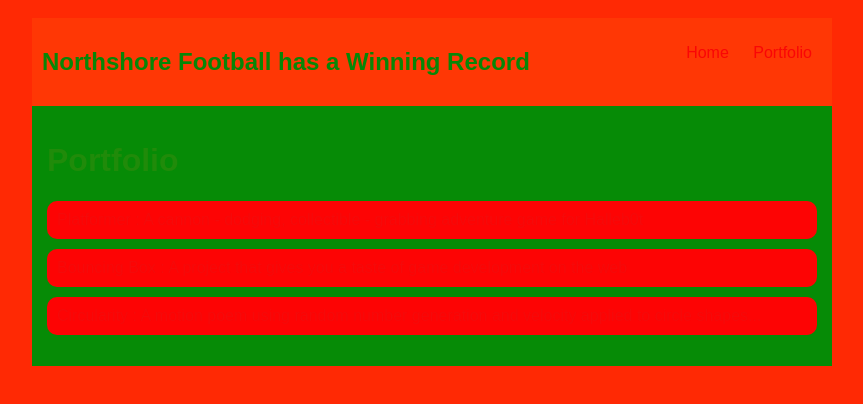
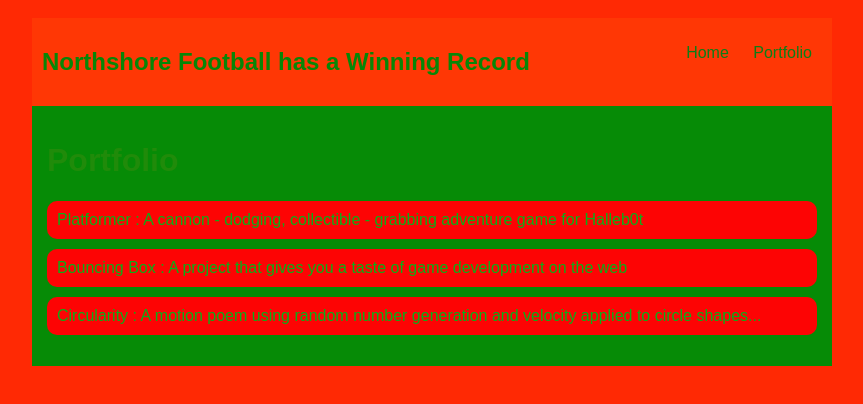
Before and after one commit to johnfayard/johnfayard.github.io, a plain HTML site: page portfolio.html in a window 1280 px wide. Shown: the whole page, without its empty margins (208-1071 px from the left). Drawn offline with Linux system fonts and the light colour scheme; animation ran at ten frames a second.

Commit message:
changed color once again

```diff
--- a/portfolio.html
+++ b/portfolio.html
@@ -41,7 +41,7 @@
           }
           .nav-a {
               text-decoration: none;
-              color: rgb(250, 6, 6);
+              color: rgb(13, 126, 23);
           }
 
           /* main container area beneath menu */
@@ -76,7 +76,7 @@
 
             #portfolio a {
                 text-decoration: none;
-                color: #f50a0a;
+                color: #0aaf18;
             }
 
       </style>
--- a/projects/platformer/js/factory/platform.js
+++ b/projects/platformer/js/factory/platform.js
@@ -9,7 +9,7 @@
         game.platforms.enableBody = true;
 
         function create(x, y, scaleX, scaleY, immovable) {
-            var platform = game.platforms.create(x, y, 'red');
+            var platform = game.platforms.create(x, y, 'platform');
             platform.scale.setTo(scaleX || 1, scaleY || 1);
             platform.body.immovable = immovable || true;
             return platform;
```
